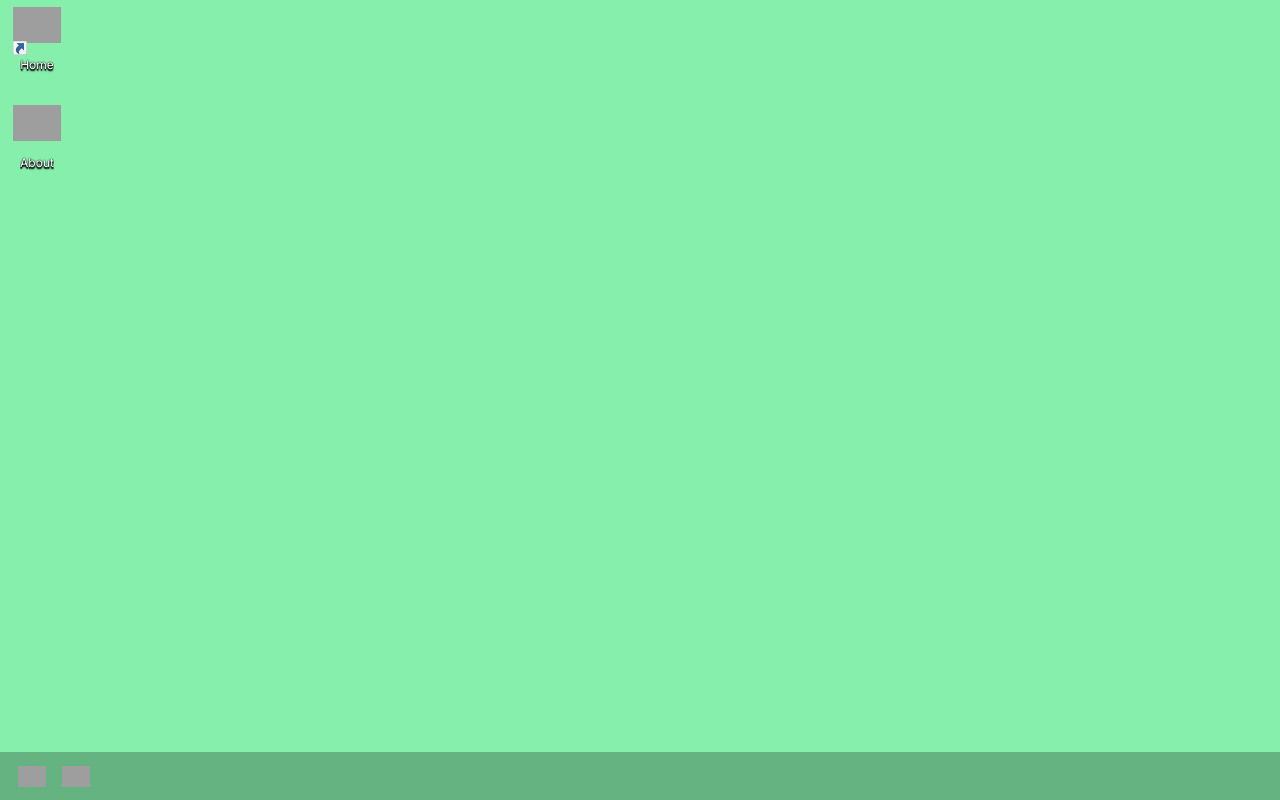
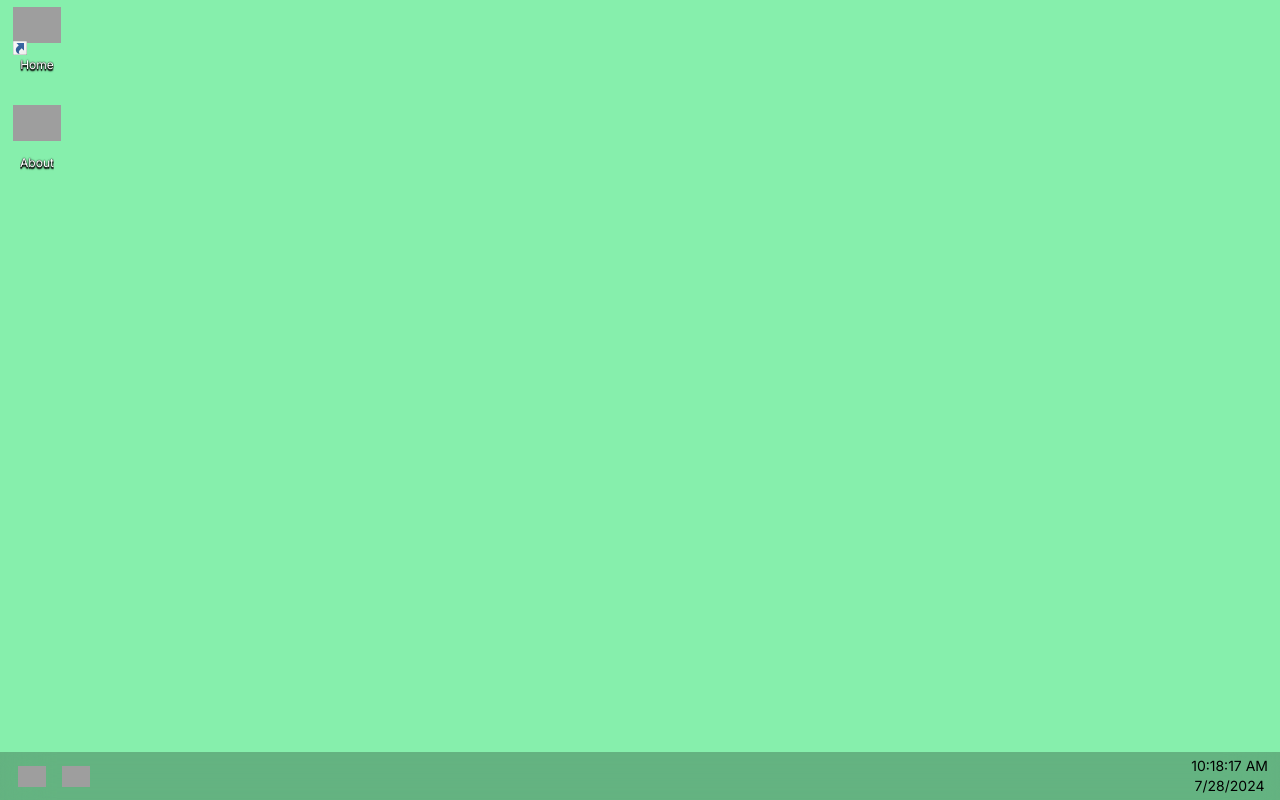
Before and after one commit to Raptor1818/RaptorOS, a Next.js app: page / in a window 1280 px wide. Built offline with nearby package versions, Linux system fonts and the light colour scheme; grey boxes are pictures that could not be loaded.

Commit message:
re imported taskbartime

```diff
--- a/src/components/raptorOS/Taskbar/Taskbar.tsx
+++ b/src/components/raptorOS/Taskbar/Taskbar.tsx
@@ -3,10 +3,14 @@ import css from '@/styles/Taskbar/Taskbar.module.css';
 import TaskbarItem from './TaskbarItem';
 import { Item } from '@/defaultItems';
 
+import dynamic from 'next/dynamic';
+
 interface Props {}
 
 const Taskbar: React.FC<Props> = (props: Props) => {
   const [loadedDefaultitems, setLoadedDefaultItems] = useState<Item[]>([]);
+
+  const TaskbarTime = dynamic(() => import('./TaskbarTime'), { ssr: false });
 
   useEffect(() => {
     const loadItems = () => {
@@ -32,6 +36,7 @@ const Taskbar: React.FC<Props> = (props: Props) => {
           />
         ))}
       </div>
+      <TaskbarTime />
     </nav>
   );
 };
```
